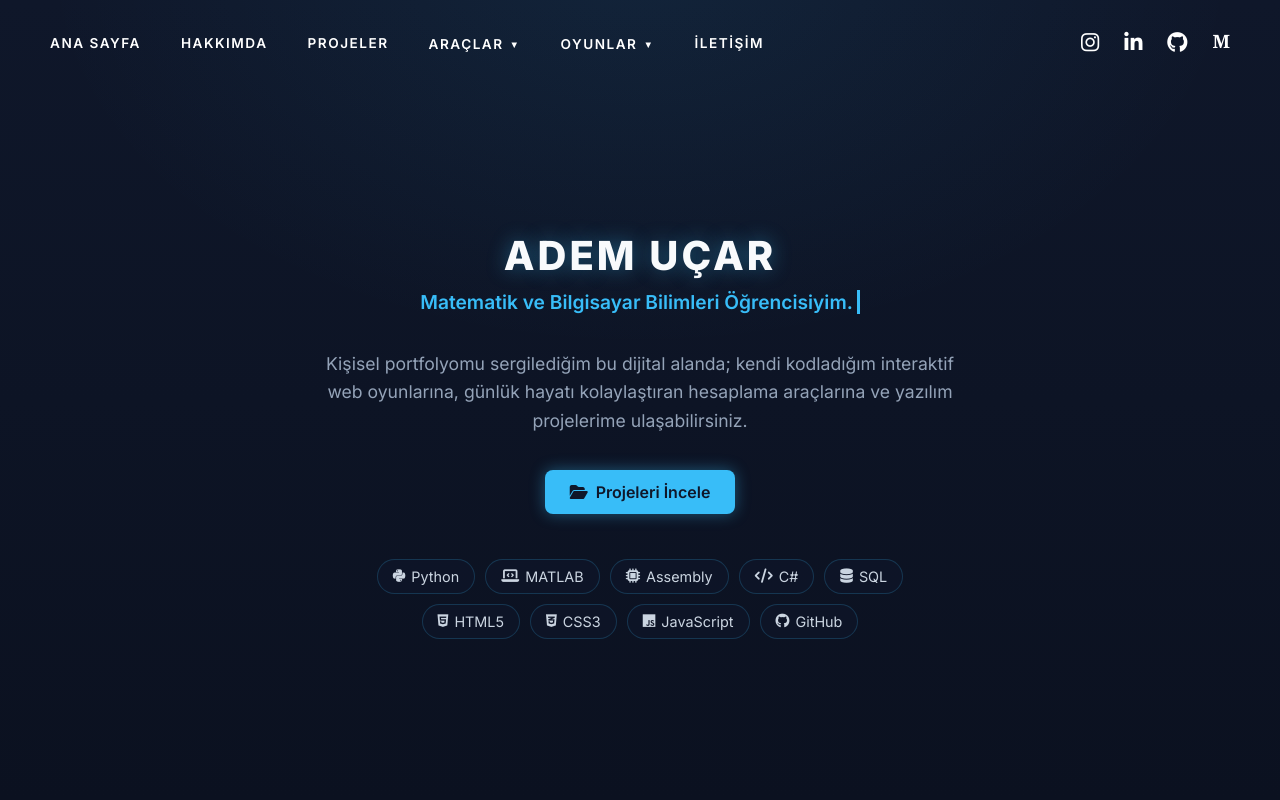
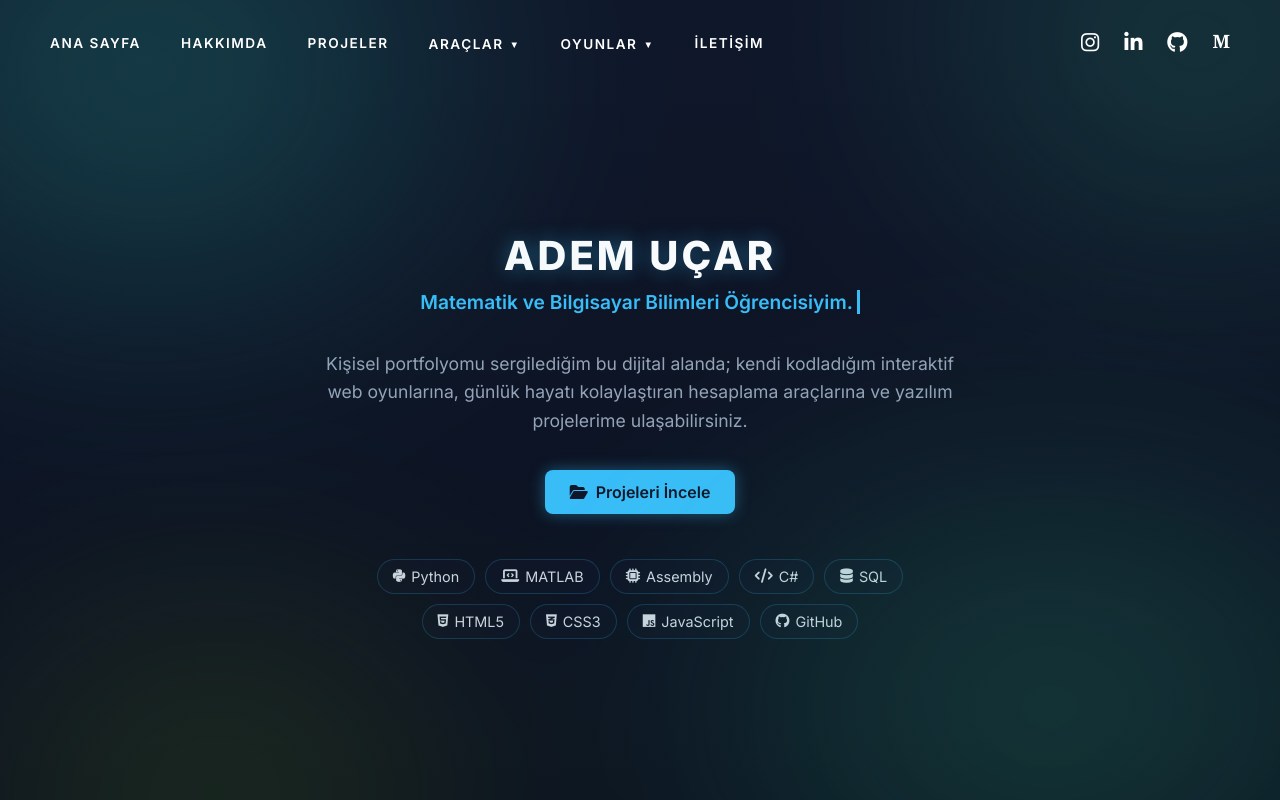
Before and after one commit to ademucar/ademucar-site, a website: page public/index.html in a window 1280 px wide. Drawn offline with Linux system fonts and the light colour scheme.

Commit message:
Update style.css

```diff
--- a/public/style.css
+++ b/public/style.css
@@ -14,13 +14,72 @@ body, html {
 .background-wrapper {
     width: 100%; /* 100vw yerine 100% kullanmak yatay kayma hatalarını önler */
     min-height: 100vh;
-    /* Yumuşak, sakin koyu zemin (üstte hafif mavi parıltı) */
-    background:
-        radial-gradient(1000px 650px at 50% -5%, rgba(56, 189, 248, 0.08), transparent 60%),
-        linear-gradient(180deg, #0f172a 0%, #0b1120 100%);
+    /* Koyu zemin (aurora efekti için temel) */
+    background: linear-gradient(180deg, #0f172a 0%, #0b1120 100%);
     background-attachment: fixed;
     position: relative;
+    overflow: hidden; /* Aurora huzmelerinin taşmasını engeller */
 }
+
+/* --- AURORA / IŞIK HUZMELERİ EFEKTİ --- */
+.background-wrapper::before,
+.background-wrapper::after {
+    content: "";
+    position: fixed;
+    top: -30%;
+    left: -30%;
+    width: 160%;
+    height: 160%;
+    z-index: 0;
+    pointer-events: none; /* Tıklamaları engellemez */
+    filter: blur(90px);
+    opacity: 0.55;
+}
+
+/* Birinci ışık katmanı: turkuaz-camgöbeği */
+.background-wrapper::before {
+    background:
+        radial-gradient(35% 45% at 25% 25%, rgba(45, 212, 191, 0.45), transparent 60%),
+        radial-gradient(30% 40% at 75% 20%, rgba(52, 211, 153, 0.35), transparent 60%);
+    animation: aurora-move-1 18s ease-in-out infinite alternate;
+}
+
+/* İkinci ışık katmanı: yeşil-lime */
+.background-wrapper::after {
+    background:
+        radial-gradient(40% 45% at 70% 75%, rgba(52, 211, 153, 0.40), transparent 60%),
+        radial-gradient(30% 40% at 30% 80%, rgba(132, 204, 22, 0.28), transparent 60%);
+    animation: aurora-move-2 22s ease-in-out infinite alternate;
+}
+
+@keyframes aurora-move-1 {
+    0%   { transform: translate(0, 0) scale(1)   rotate(0deg); }
+    100% { transform: translate(6%, 8%) scale(1.15) rotate(12deg); }
+}
+
+@keyframes aurora-move-2 {
+    0%   { transform: translate(0, 0) scale(1)    rotate(0deg); }
+    100% { transform: translate(-8%, -6%) scale(1.2) rotate(-15deg); }
+}
+
+/* Hareketi azaltmayı tercih eden kullanıcılar için */
+@media (prefers-reduced-motion: reduce) {
+    .background-wrapper::before,
+    .background-wrapper::after {
+        animation: none;
+    }
+}
+
+/* İçeriğin ışık huzmelerinin üstünde kalmasını garanti eder */
+.top-header {
+    position: relative;
+}
+.top-header,
+.hero-text,
+.content-container {
+    z-index: 1;
+}
+/* --- AURORA SONU --- */
 
 /* Üst Header (Menü + Sosyal) */
 .top-header {
```
